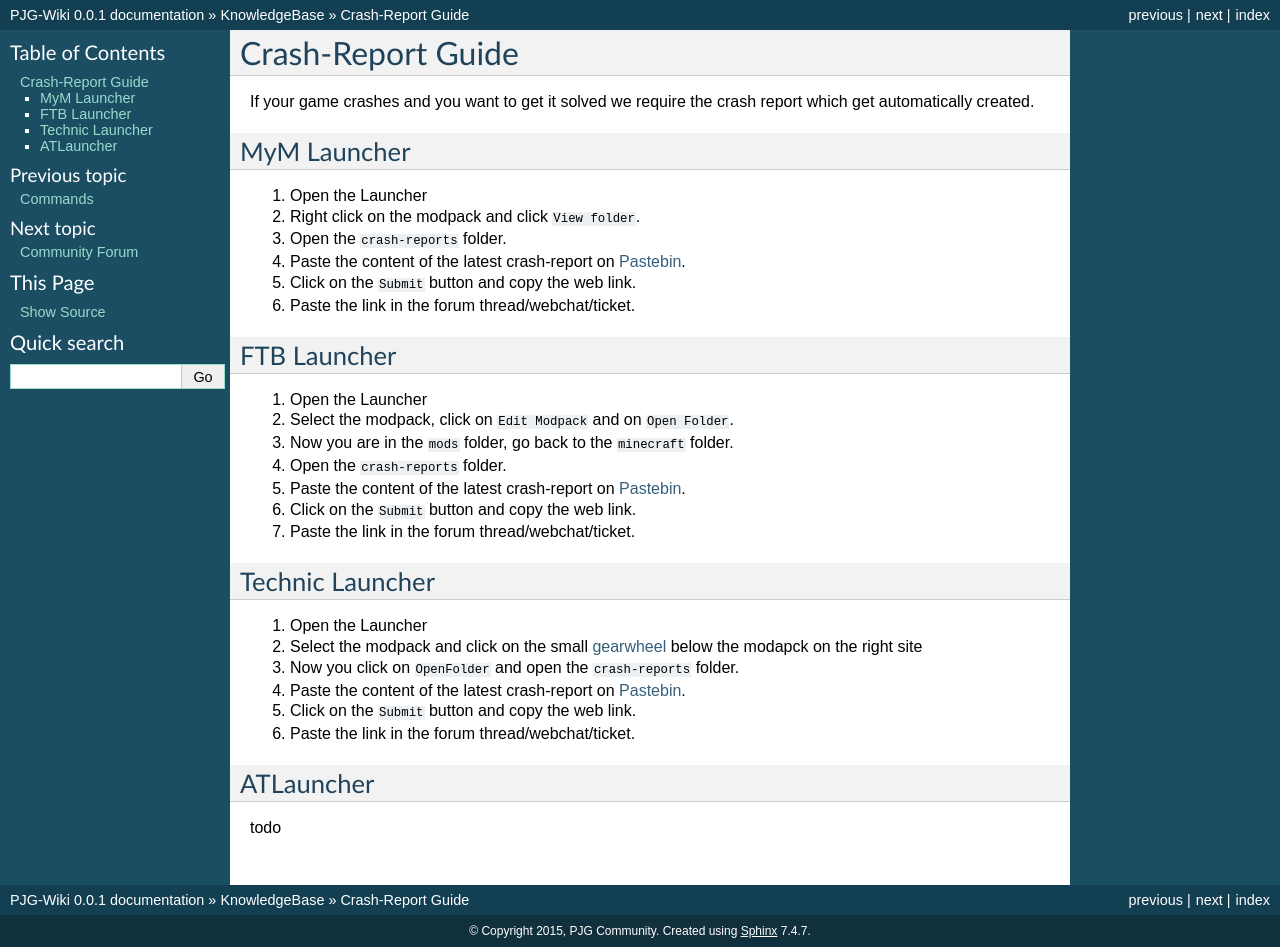
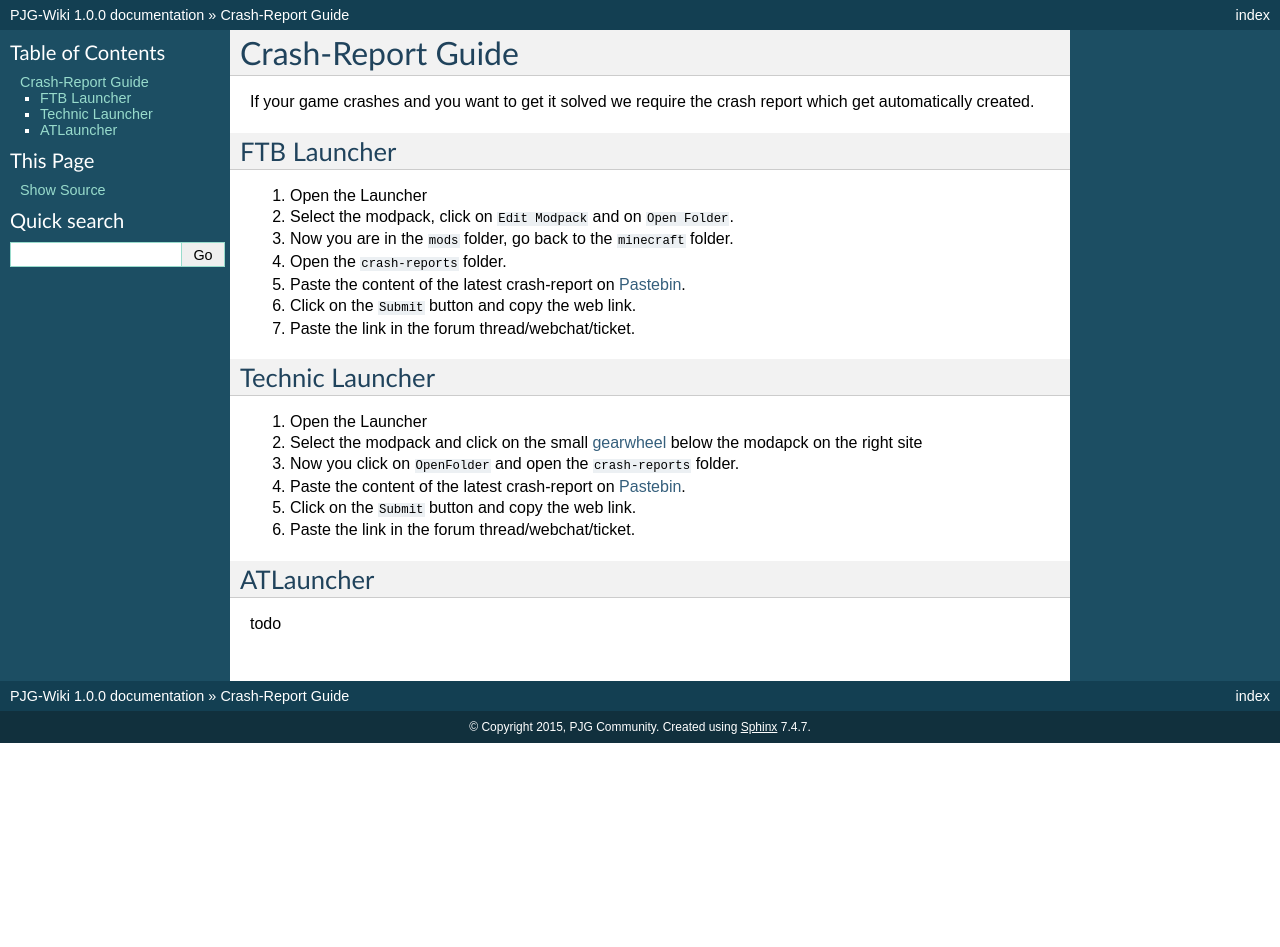
Before and after one commit to ProperJobGaming/Wiki, a Sphinx documentation site: the page built from docs/source/Knowledge_Area/crashreport.rst, in a window 1280 px wide. Built offline with Sphinx 7.4.7, drawn with Linux system fonts in a browser that asks for light colours; pages that are not in the unit, such as notebooks, are missing from menus; after the commit the page ends 900 px from its top, so only the background shows below that.

Commit message:
Fixed files again

```diff
--- a/docs/source/Knowledge_Base/crashreport.rst
+++ b/docs/source/Knowledge_Area/crashreport.rst
@@ -4,16 +4,6 @@
 
 If your game crashes and you want to get it solved we require the crash report which get automatically created.
 
-
-MyM Launcher
-============
-
-1. Open the Launcher
-2. Right click on the modpack and click ``View folder``.
-3. Open the ``crash-reports`` folder.
-4. Paste the content of the latest crash-report on `Pastebin <http://pastebin.com>`_.
-5. Click on the ``Submit`` button and copy the web link.
-6. Paste the link in the forum thread/webchat/ticket.
 
 
 FTB Launcher
--- a/docs/source/Knowledge_Base/index.rst
+++ b/docs/source/Knowledge_Area/index.rst
@@ -1,5 +1,5 @@
 +++++++++++++
-KnowledgeBase
+KnowledgeArea
 +++++++++++++
 
 .. toctree::
--- a/docs/source/conf.py
+++ b/docs/source/conf.py
@@ -54,9 +54,9 @@
 # built documents.
 #
 # The short X.Y version.
-version = '0.0.1'
+version = '1.0.0'
 # The full version, including alpha/beta/rc tags.
-release = '0.0.1'
+release = '1.0.0'
 
 # The language for content autogenerated by Sphinx. Refer to documentation
 # for a list of supported languages.
```
Also changed, not shown: docs/source/Knowledge_Area/commands.rst (renamed from docs/source/Knowledge_Base/commands.rst), docs/source/Knowledge_Area/forum.rst (renamed from docs/source/Knowledge_Base/forum.rst), docs/source/Knowledge_Area/griefprevention.rst (renamed from docs/source/Knowledge_Base/griefprevention.rst).
